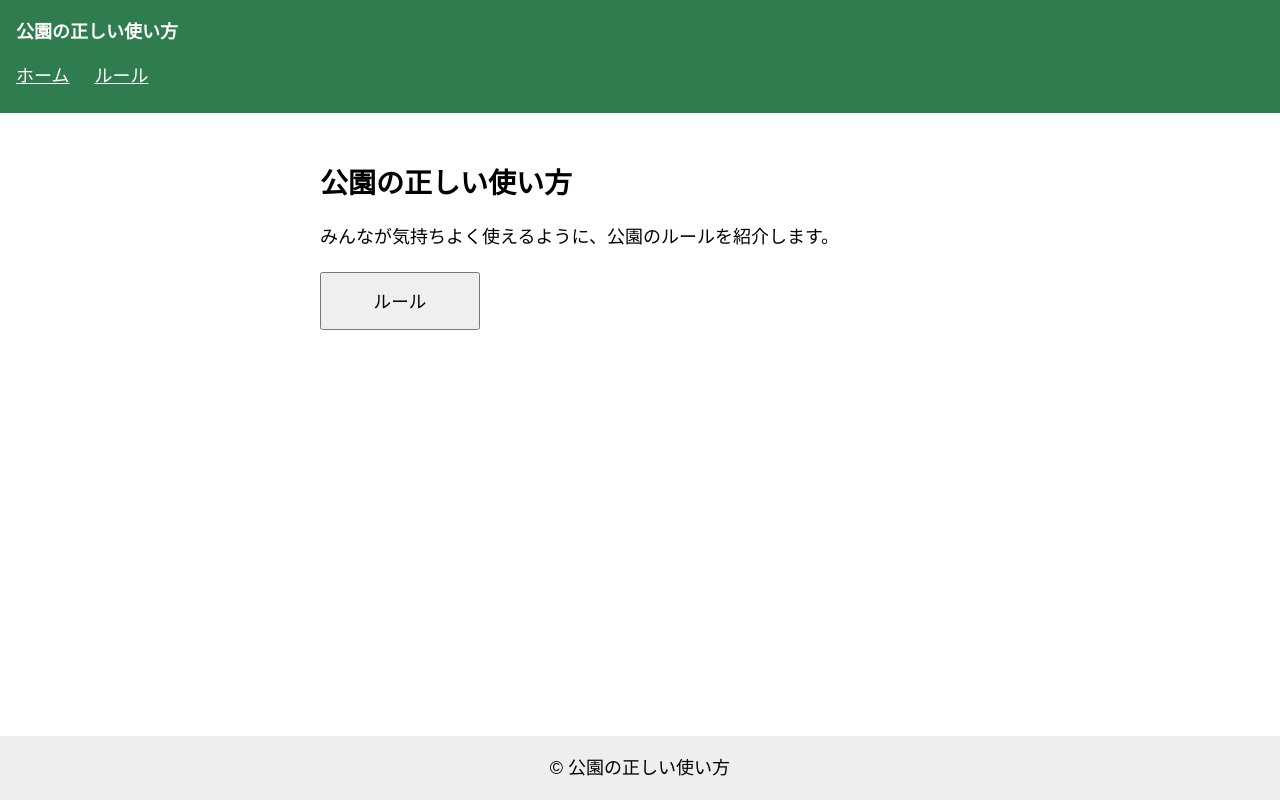
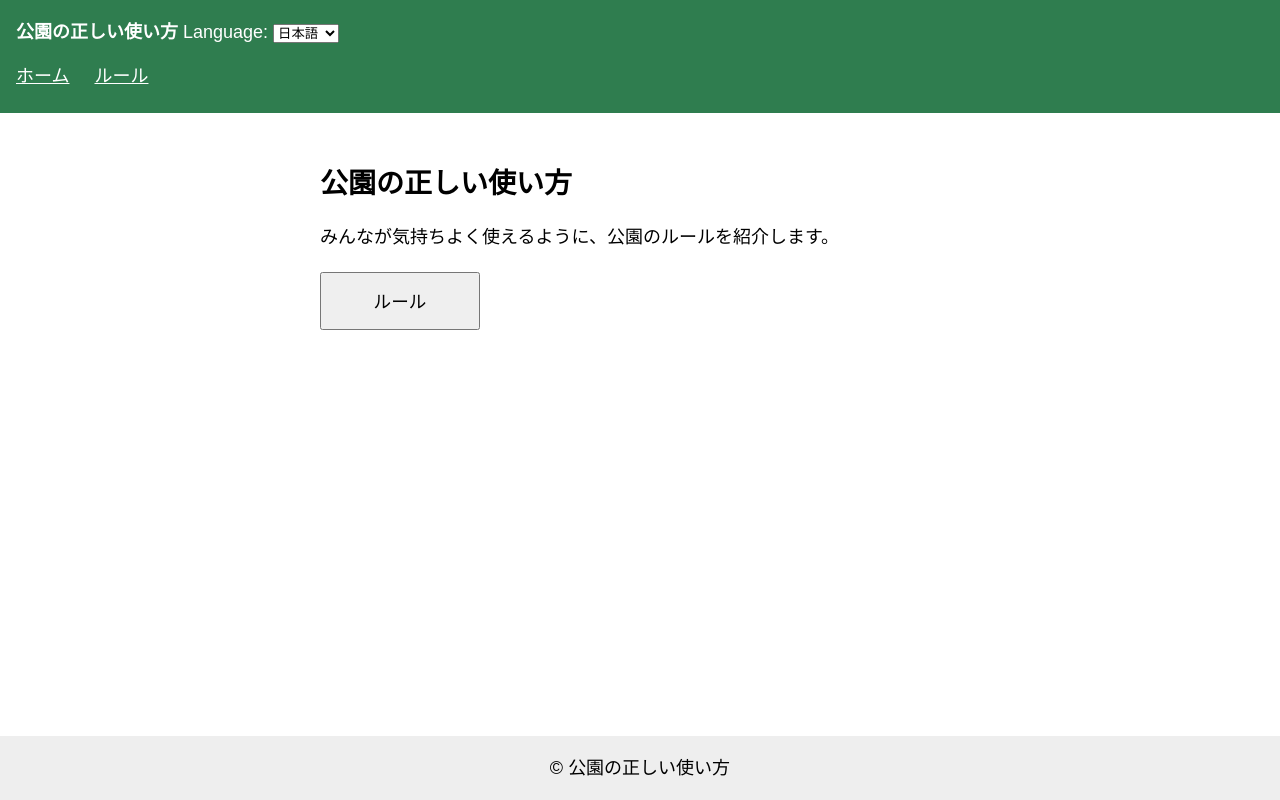
Before and after one commit to tankyu-mkt/park-guide, a plain HTML site: page index.html in a window 1280 px wide. Drawn offline with Linux system fonts and the light colour scheme; a web font is replaced by a local one.

Commit message:
Update index.html

```diff
--- a/index.html
+++ b/index.html
@@ -9,22 +9,32 @@
   <link href="https://fonts.googleapis.com/css2?family=Zen+Maru+Gothic&display=swap" rel="stylesheet">
   <link rel="stylesheet" href="style.css">
 </head>
-<body>
+<body data-title="title_home">
   <header>
-    <strong>公園の正しい使い方</strong><br>
-    <a href="index.html">ホーム</a>
-    <a href="rules.html">ルール</a>
+    <div class="top">
+      <strong data-i18n="site">公園の正しい使い方</strong>
+      <label class="language">Language:
+        <select id="language">
+          <option value="ja">日本語</option>
+          <option value="en">English</option>
+        </select>
+      </label>
+    </div>
+    <a href="index.html" data-i18n="nav_home">ホーム</a>
+    <a href="rules.html" data-i18n="nav_rules">ルール</a>
   </header>
 
   <main>
-    <h1>公園の正しい使い方</h1>
-    <p>みんなが気持ちよく使えるように、公園のルールを紹介します。</p>
+    <h1 data-i18n="site">公園の正しい使い方</h1>
+    <p data-i18n="home_intro">みんなが気持ちよく使えるように、公園のルールを紹介します。</p>
 
-    <button onclick="location.href='rules.html'">ルール</button>
+    <button onclick="location.href='rules.html'" data-i18n="btn_rules">ルール</button>
   </main>
 
   <footer>
-    <p>© 公園の正しい使い方</p>
+    <p>© <span data-i18n="site">公園の正しい使い方</span></p>
   </footer>
+
+  <script src="lang.js"></script>
 </body>
 </html>
```
